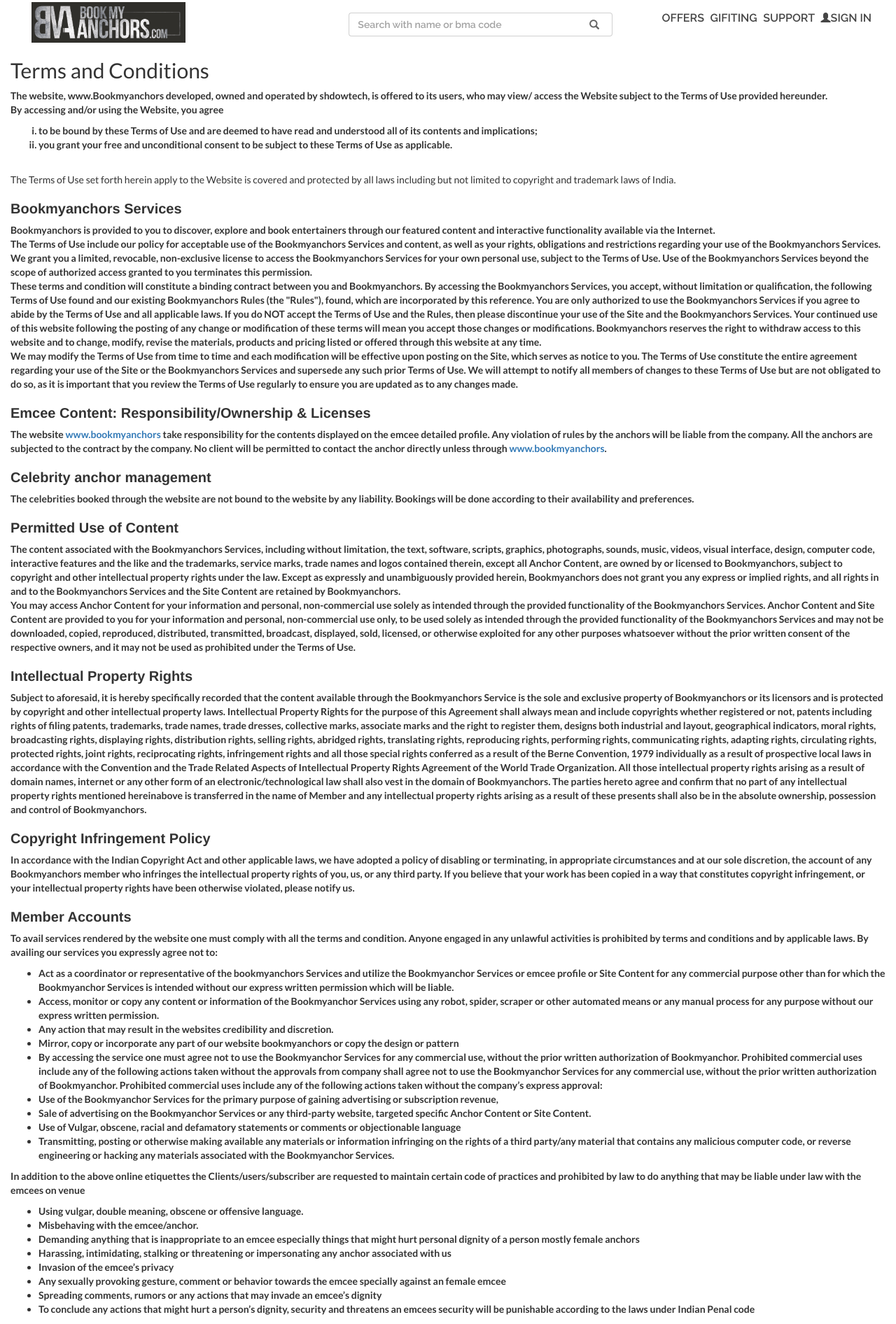
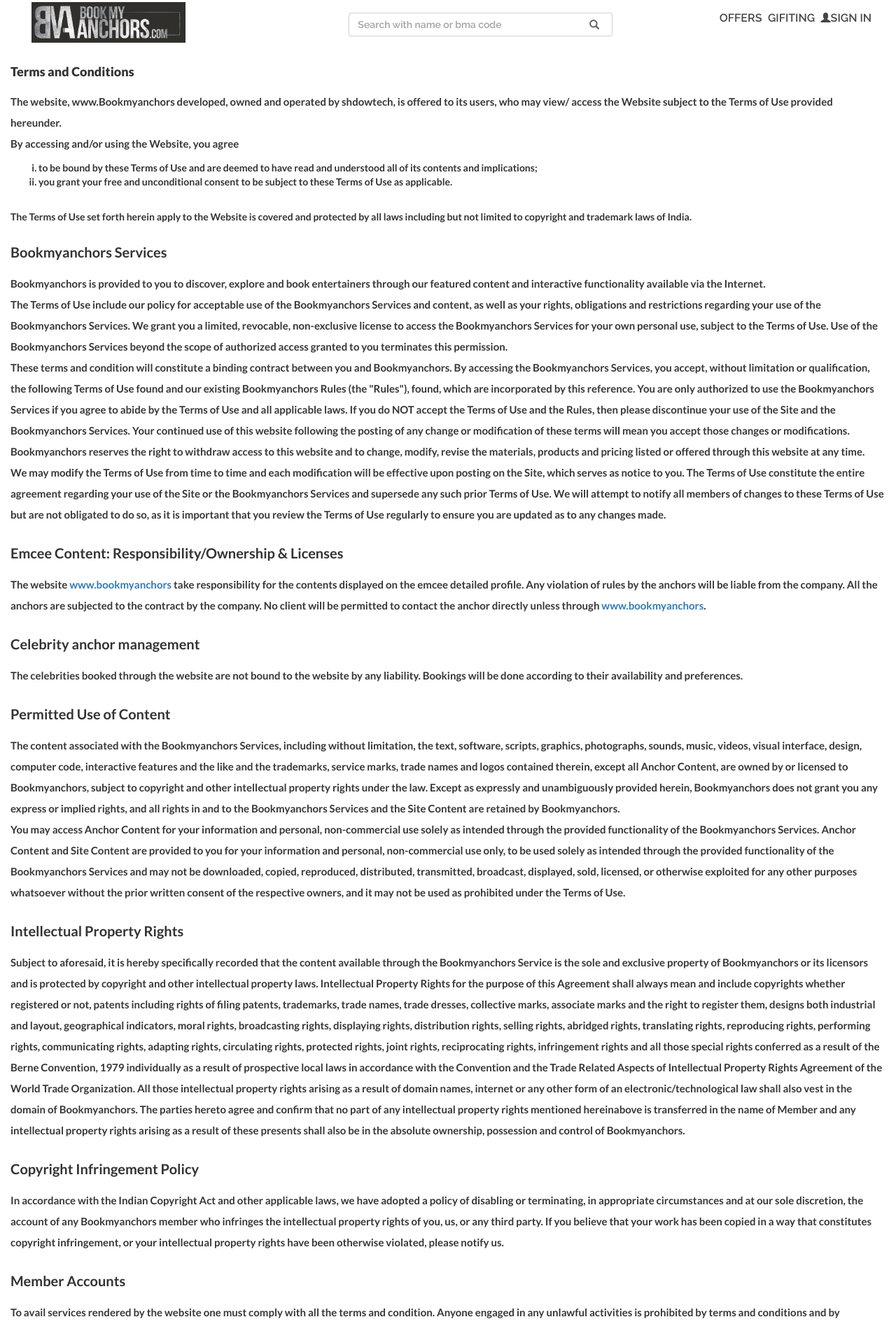
Before and after one commit to shadowtech5/original, a PHP site: page /terms-conditions.php in a window 1280 px wide. Shown: the top 1892 px of the page at 70% size. Run offline with PHP 8.4, Linux system fonts and the light colour scheme; some libraries are stand-ins or nearby versions.

Commit message:
changesnew

```diff
--- a/contactus.php
+++ b/contactus.php
@@ -172,7 +172,7 @@
 						<p>You can contact or visit us in our office from Monday to Friday from 8:00 - 19:00</p>
 						<ul class="information-list">
 							<li><i class="fa fa-map-marker"></i><span>BookMyAnchor 1<sup style="vertical-align: super; font-size: smaller;">st</sup> Floor 44/3567/A,PK Tower Deshabhimani Road, Kaloor, Cochin 17.</span></li>
-							<li><i class="fa fa-phone"></i><span>0484 2556125</span><span>+91-99551125635</span></li>
+							<li><i class="fa fa-phone"></i><span>0484 00000</span><span>+91-7356001111</span></li>
 							<li><i class="fa fa-envelope-o"></i><a href="#">info@bookmyanchors.com</a></li>
 						</ul>
 					</div>
--- a/footer.php
+++ b/footer.php
@@ -72,11 +72,12 @@
 				<div class="col-md-3">
 					<span>INFORMATIONS</span>
 					<ul>
-						<li><a href="landingpage.php?ev_id=1">AboutUs</a></li>
-						<li><a href="landingpage.php?ev_id=1">Team</a></li>
-						<li><a href="faq.php">FAQ</a></li>
+						<li><a href="landingpage.php?ev_id=1">Disclaimer</a></li>
 						<li><a href="terms-conditions.php">Terms &amp; Conditions</a></li>
 						<li><a href="privacypolicy.php">Privacy Policy</a></li>
+						<li><a href="faq.php">FAQ</a></li>
+						<li><a href="landingpage.php?ev_id=1">Team</a></li>
+						<li><a href="landingpage.php?ev_id=1">AboutUs</a></li>
 					</ul>
 					<br>
 					<span>HELP</span>
--- a/header.php
+++ b/header.php
@@ -19,7 +19,6 @@
 	<div class="menu-list">
 		<span><a href="">OFFERS</a></span>
 		<span><a href="">GIFITING</a></span>
-		<span><a href="">SUPPORT</a></span>
 		<span class="">
 		<?php
 		if(!isset($_COOKIE['user_email']))
--- a/index.php
+++ b/index.php
@@ -79,7 +79,6 @@
 				<ol class="carousel-indicators">
 					<li data-target="#myCarousel" data-slide-to="0" class="active"></li>
 					<li data-target="#myCarousel" data-slide-to="1"></li>
-					<li data-target="#myCarousel" data-slide-to="2"></li>
 				</ol>
 				<!-- Ends Indicators -->
 
@@ -91,10 +90,6 @@
 
 					<div class="item">
 						<img src="img/slider2.jpg" alt="Banner-2">
-					</div>
-
-					<div class="item">
-						<img src="img/slider3.jpg" alt="Banner-3">
 					</div>
 				</div>
 				<!-- Ends Wrapper for slides -->
--- a/terms-conditions.php
+++ b/terms-conditions.php
@@ -20,27 +20,30 @@
 		<link rel="stylesheet" type="text/css" href="css/custom_style.css">
 		<script type="text/javascript" src="js/custom_js.js"></script>
 		<style type="text/css">
-		@import url(http://fonts.googleapis.com/css?family=Lato:300,400,700);
+		@import url('https://fonts.googleapis.com/css?family=Lato:700,900&subset=latin-ext');
 			.terms-conditions{
 				 font-family: 'Lato', sans-serif;
 			}
 			.terms-conditions h1{
-				font-family: Franklin Gothic Medium;
-				font-size: 20px;
-				font-weight: bold;
+				 font-family: 'Lato', sans-serif;
+				 font-size: 20px;
+				 font-weight: 900;
+				 line-height: 2;
+			}
+			.terms-conditions h2{
+				 font-family: 'Lato', sans-serif;
+				 font-size: 18px;
+				 font-weight: 900;
+				 line-height: 2;
 			}
 			.terms-conditions p{
-				font-size: 100%;
-				font-weight: 800;
+				 font-family: 'Lato', sans-serif;
+				 font-size: 15px;
+				 font-weight: 700;
+				 line-height: 2;
+				 color: #383737;
 			}
-			.terms-conditions ol li{
-				font-size: 100%;
-				font-weight: 800;
-			}
-			.terms-conditions ul li{
-				font-size: 100%;
-				font-weight: 800;
-			}
+
 			.terms-conditions-check{
 				list-style-type: none;
 	     	}
@@ -215,7 +218,8 @@
 		<div class="terms-conditions">
 			<h1><strong>Terms and Conditions and List of cards accepted</strong></h1>
 			<h2><strong>Debit cards (Visa& MasterCard’s )</strong></h2>
-			<ul>
+				<p>All Kinds of Debit Cards are accpected </p>
+			<!-- <ul>
 				<li>Andhra Bank Visa Debit Card</li>
 				<li>Axis Bank Mastercard Debit Card</li>
 				<li>Axis Bank Visa Debit Card</li>
@@ -257,7 +261,7 @@
 				<li>The Union Bank of India Mastercard Debit Card</li>
 				<li>Yes Bank Mastercard Debit Card</li>
 				<li>Other Visa debit Cards</li>
-			</ul>
+			</ul> -->
 			<h2><strong>Credit Cards (Visa, MasterCard’s &Amex)</strong></h2>
 			<ul>
 				<li>Visa</li>
```
Also changed, not shown: privacypolicy.php (+11 -15 lines).
